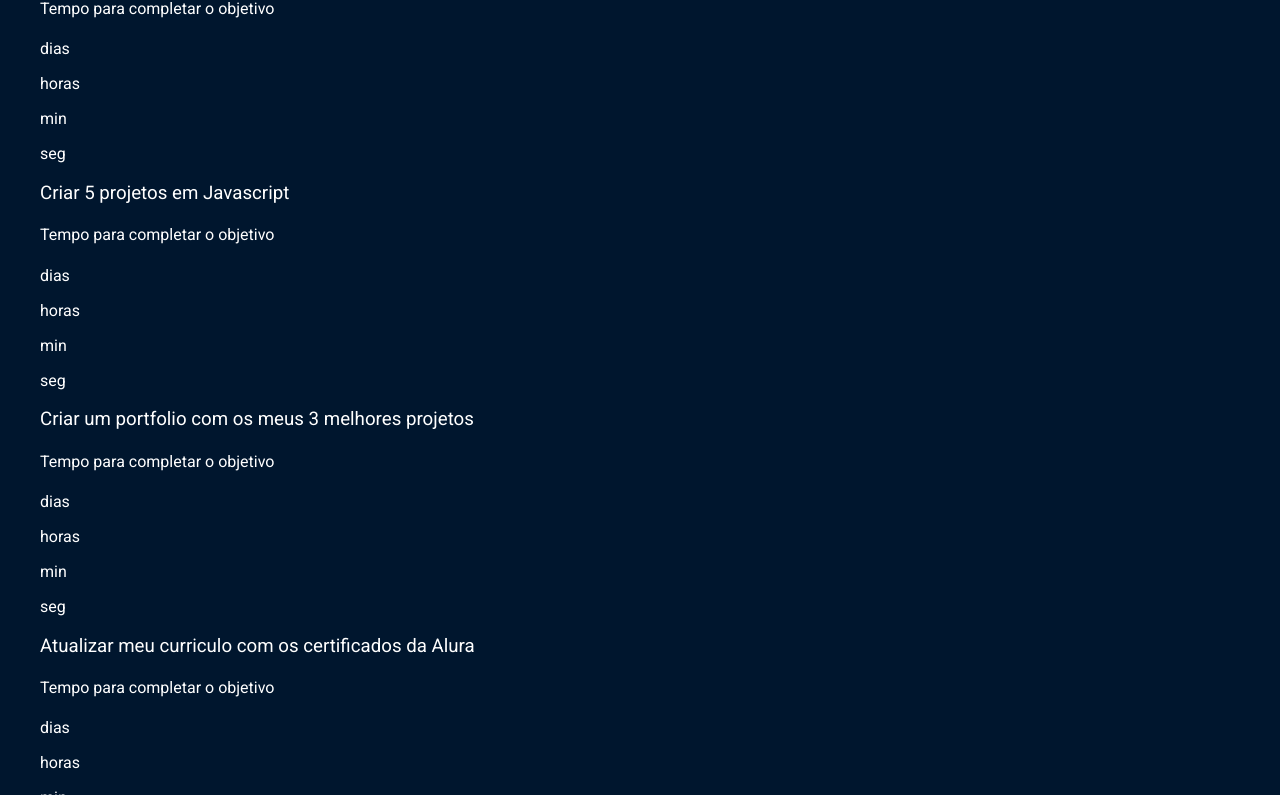
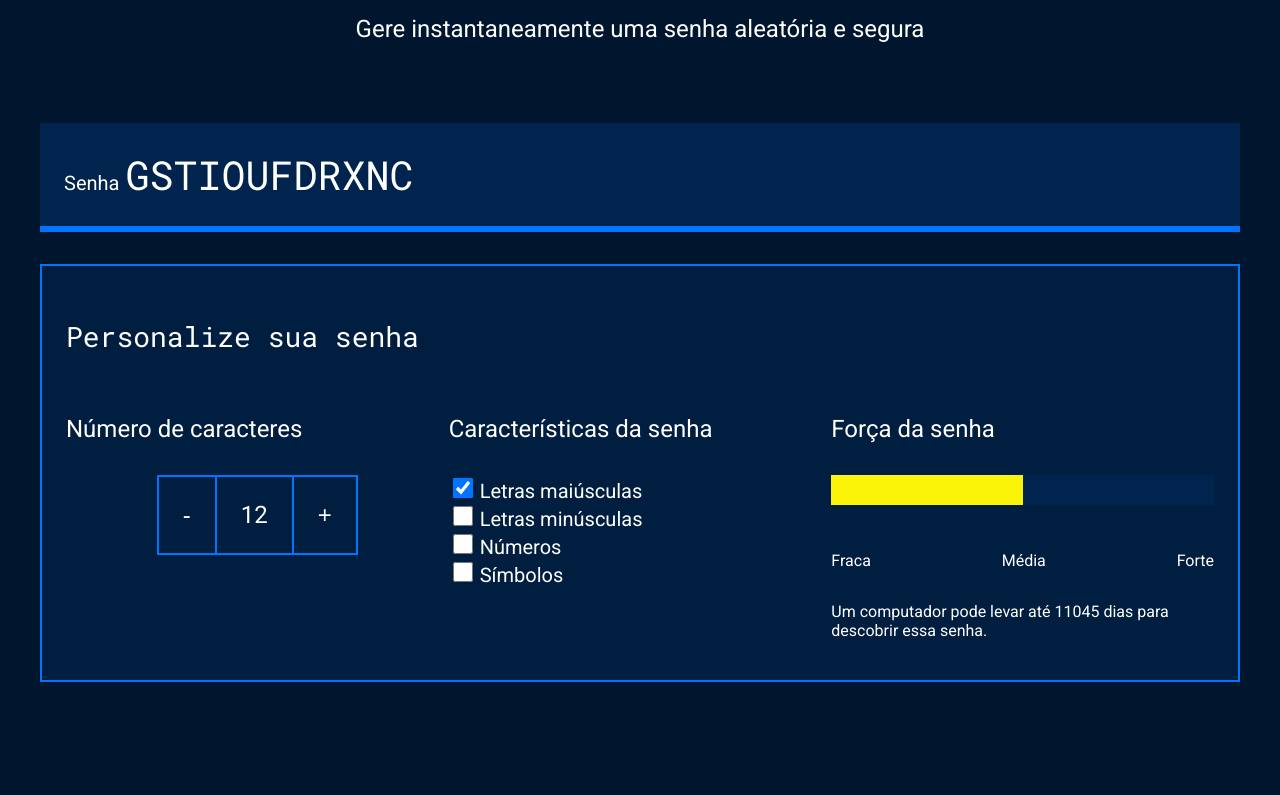
Before and after one commit to othavioi/othavio_1trimestre, a plain HTML site: page index.html in a window 1280 px wide. Shown: the part 180-975 px from the top of the page. After the commit the page ends 870 px from the top, so only its background shows below. Drawn offline with Linux system fonts and the light colour scheme.

Commit message:
Update index.html

```diff
--- a/index.html
+++ b/index.html
@@ -4,113 +4,65 @@
 <head>
     <meta charset="UTF-8">
     <meta name="viewport" content="width=device-width, initial-scale=1.0">
-    <title>Meus objetivos do ano</title>
+    <title>Gerador de senha</title>
     <link rel="stylesheet" href="style.css">
 </head>
 
 <body>
-    <section class="conteudo-principal">
-        <h2 class="titulo-principal">Meus objetivos do ano<span>_</span></h2>
-        <div class="conteudo">
-            <div class="botoes">
-                <button class="botao ativo">Cursos na Alura</button>
-                <button class="botao">Criar projetos em Javascript</button>
-                <button class="botao">Criar um portfolio</button>
-                <button class="botao">Atualizar meu currículo</button>
-            </div>
-            <div class="abas-textos">
-                <div class="aba-conteudo ativo">
-                    <h3 class="aba-conteudo-titulo-principal">Estudar 4 cursos na Alura</h3>
-                    <h4 class="aba-conteudo-titulo-secundario">Tempo para completar o objetivo</h4>
-                    <div class="contador">
-                        <div class="contador-digito">
-                            <p class="contador-digito-numero" id="dias0"></p>
-                            <p class="contador-digito-texto">dias</p>
-                        </div>
-                        <div class="contador-digito">
-                            <p class="contador-digito-numero" id="horas0"></p>
-                            <p class="contador-digito-texto">horas</p>
-                        </div>
-                        <div class="contador-digito">
-                            <p class="contador-digito-numero" id="min0"></p>
-                            <p class="contador-digito-texto">min</p>
-                        </div>
-                        <div class="contador-digito">
-                            <p class="contador-digito-numero" id="seg0"></p>
-                            <p class="contador-digito-texto">seg</p>
-                        </div>
+    <section class="conteudo">
+        <div class="conteudo-titulo">
+            <img src="unlock.svg" alt="cadeado fechado">
+            <h2 class="titulo-principal">Gerador de senhas</h2>
+            <h3 class="titulo-secundario">Gere instantaneamente uma senha aleatória e segura</h3>
+        </div>
+        <div class="conteudo-senha">
+            <label for="senha">Senha</label>
+            <input name="senha" type="text" id="campo-senha" readonly>
+        </div>
+        <div class="parametro">
+            <h3 class="parametro-titulo">Personalize sua senha</h3>
+            <div class="parametro-coluna__senha">
+                <div class="parametro-senha">
+                    <h4 class="parametro-senha__titulo">Número de caracteres</h4>
+                    <div class="parametro-senha-botoes">
+                        <button class="parametro-senha__botao">-</button>
+                        <p class="parametro-senha__texto">12</p>
+                        <button class="parametro-senha__botao">+</button>
                     </div>
                 </div>
-                <div class="aba-conteudo">
-                    <h3 class="aba-conteudo-titulo-principal">Criar 5 projetos em Javascript</h3>
-                    <h4 class="aba-conteudo-titulo-secundario">Tempo para completar o objetivo</h4>
-                    <div class="contador">
-                        <div class="contador-digito">
-                            <p class="contador-digito-numero" id="dias1"></p>
-                            <p class="contador-digito-texto">dias</p>
-                        </div>
-                        <div class="contador-digito">
-                            <p class="contador-digito-numero" id="horas1"></p>
-                            <p class="contador-digito-texto">horas</p>
-                        </div>
-                        <div class="contador-digito">
-                            <p class="contador-digito-numero" id="min1"></p>
-                            <p class="contador-digito-texto">min</p>
-                        </div>
-                        <div class="contador-digito">
-                            <p class="contador-digito-numero" id="seg1"></p>
-                            <p class="contador-digito-texto">seg</p>
-                        </div>
+                <div class="parametro-senha">
+                    <h4 class="parametro-senha__titulo">Características da senha</h4>
+                    <div class="parametro-senha-checkbox">
+                        <input name="maiusculo" type="checkbox" class="checkbox" checked>
+                        <label for="maiusculo">Letras maiúsculas</label>
+                    </div>
+                    <div class="parametro-senha-checkbox">
+                        <input name="minusculo" type="checkbox" class="checkbox">
+                        <label for="minusculo">Letras minúsculas</label>
+                    </div>
+                    <div class="parametro-senha-checkbox">
+                        <input name="numero" type="checkbox" class="checkbox">
+                        <label for="numero">Números</label>
+                    </div>
+                    <div class="parametro-senha-checkbox">
+                        <input name="simbolo" type="checkbox" class="checkbox">
+                        <label for="simbolo">Símbolos</label>
                     </div>
                 </div>
-                <div class="aba-conteudo">
-                    <h3 class="aba-conteudo-titulo-principal">Criar um portfolio com os meus 3 melhores projetos</h3>
-                    <h4 class="aba-conteudo-titulo-secundario">Tempo para completar o objetivo</h4>
-                    <div class="contador">
-                        <div class="contador-digito">
-                            <p class="contador-digito-numero" id="dias2"></p>
-                            <p class="contador-digito-texto">dias</p>
-                        </div>
-                        <div class="contador-digito">
-                            <p class="contador-digito-numero" id="horas2"></p>
-                            <p class="contador-digito-texto">horas</p>
-                        </div>
-                        <div class="contador-digito">
-                            <p class="contador-digito-numero" id="min2"></p>
-                            <p class="contador-digito-texto">min</p>
-                        </div>
-                        <div class="contador-digito">
-                            <p class="contador-digito-numero" id="seg2"></p>
-                            <p class="contador-digito-texto">seg</p>
-                        </div>
+                <div class="parametro-senha">
+                    <h4 class="parametro-senha__titulo">Força da senha</h4>
+                    <div class="barra"></div>
+                    <div class="forca fraca"></div>
+                    <div class="parametro-senha-textos">
+                        <p>Fraca</p>
+                        <p>Média</p>
+                        <p>Forte</p>
                     </div>
-                </div>
-                <div class="aba-conteudo">
-                    <h3 class="aba-conteudo-titulo-principal">Atualizar meu curriculo com os certificados da Alura</h3>
-                    <h4 class="aba-conteudo-titulo-secundario">Tempo para completar o objetivo</h4>
-                    <div class="contador">
-                        <div class="contador-digito">
-                            <p class="contador-digito-numero" id="dias3"></p>
-                            <p class="contador-digito-texto">dias</p>
-                        </div>
-                        <div class="contador-digito">
-                            <p class="contador-digito-numero" id="horas3"></p>
-                            <p class="contador-digito-texto">horas</p>
-                        </div>
-                        <div class="contador-digito">
-                            <p class="contador-digito-numero" id="min3"></p>
-                            <p class="contador-digito-texto">min</p>
-                        </div>
-                        <div class="contador-digito">
-                            <p class="contador-digito-numero" id="seg3"></p>
-                            <p class="contador-digito-texto">seg</p>
-                        </div>
-                    </div>
+                    <p class="entropia"></p>
                 </div>
             </div>
         </div>
     </section>
     <script src="main.js"></script>
 </body>
-
 </html>
```
